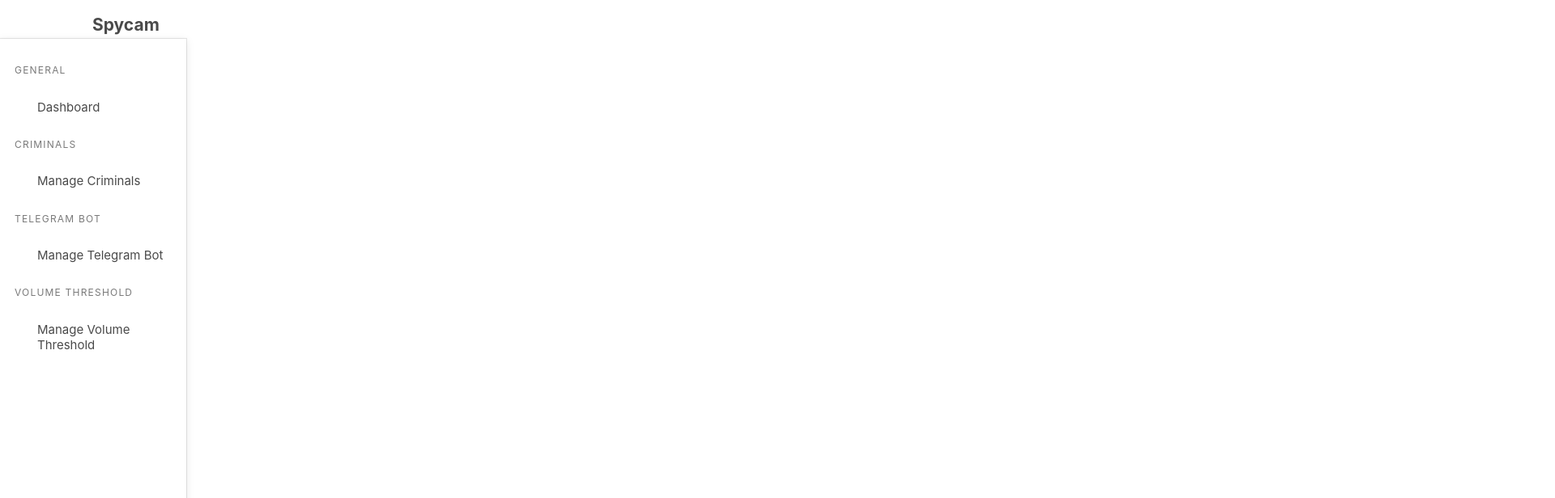
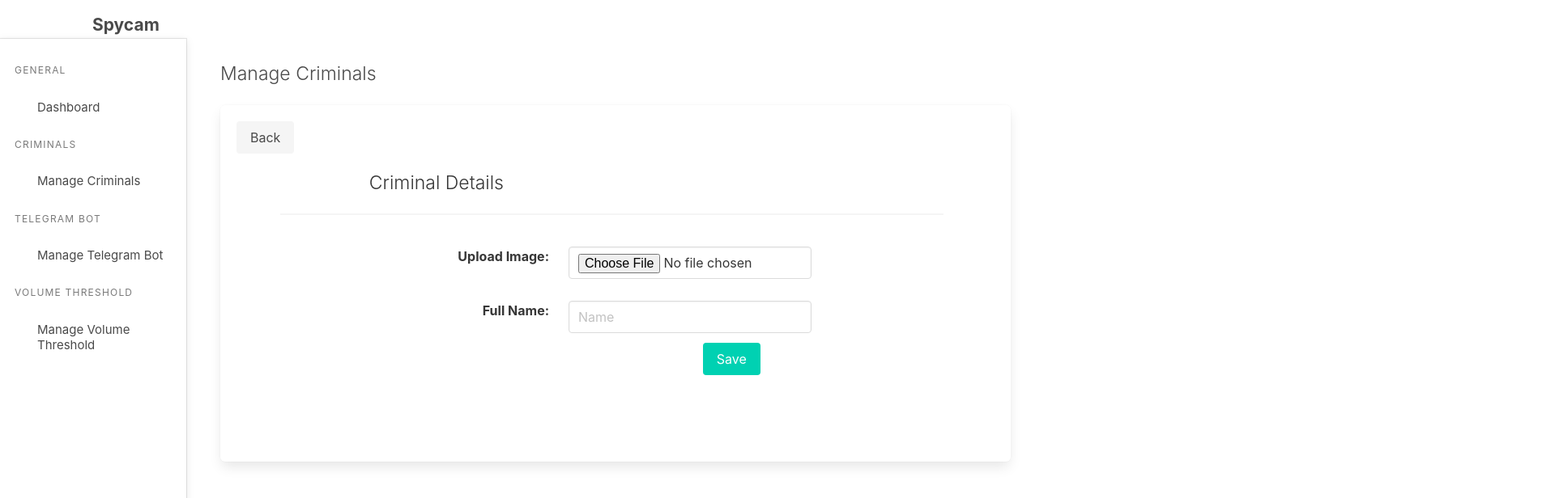
Before and after one commit to maryheng/iot_ca2_adminconsole, a Vue app: page /addcriminal in a window 1280 px wide. Shown: the top 616 px of the page at 81% size, 1920 px wide, since content can reach past the window. Built offline with nearby package versions, Linux system fonts and the light colour scheme.

Commit message:
Minimal UI for Criminals is up.

```diff
--- a/package.json
+++ b/package.json
@@ -12,6 +12,7 @@
   "dependencies": {
     "axios": "^0.16.2",
     "bulma": "^0.5.1",
+    "vee-validate": "^2.0.0-rc.13",
     "vue": "^2.3.3",
     "vue-router": "^2.6.0",
     "vue2-simplert": "^0.5.3",
--- a/src/main.js
+++ b/src/main.js
@@ -3,7 +3,15 @@
 import Vue from 'vue'
 import App from './App'
 import router from './router'
+import axios from 'axios'
+import VeeValidate, { Validator } from 'vee-validate'
 
+Vue.prototype.$http = axios
+Vue.axios = axios
+
+Vue.use(VeeValidate, {fieldsBagName: 'formFields'})
+
+// Enable devtools
 Vue.config.productionTip = true
 
 /* eslint-disable no-new */
--- a/src/router/index.js
+++ b/src/router/index.js
@@ -1,7 +1,11 @@
 import Vue from 'vue'
 import Router from 'vue-router'
 import Dashboard from '../views/Dashboard/Dashboard.vue'
+
 import Criminals from '../views/Criminals/Criminals.vue'
+import AddCriminal from '../views/Criminals/AddCriminal.vue'
+import UpdateCriminal from '../views/Criminals/UpdateCriminal.vue'
+
 import TelegramBot from '../views/TelegramBot/TelegramBot.vue'
 import VolumeThreshold from '../views/VolumeThreshold/VolumeThreshold.vue'
 
@@ -22,6 +26,16 @@ export default new Router({
       component: Criminals
     },
     {
+      path: '/addcriminal',
+      name: 'AddCriminal',
+      component: AddCriminal
+    },
+    {
+      path: '/updatecriminal',
+      name: 'UpdateCriminal',
+      component: UpdateCriminal
+    },
+    {
       path: '/telegrambot',
       name: 'TelegramBot',
       component: TelegramBot
--- /dev/null
+++ b/src/views/Criminals/AddCriminal.vue
@@ -0,0 +1,175 @@
+<template>
+  <div id="addcriminalContainer">
+    <p class="subtitle is-4">Manage Criminals</p>
+    <div class="box">
+
+      <!-- Back Button -->
+      <div class="backToCriminals">
+        <router-link to="/criminals">
+          <button type="button" class="button is-light">Back</button>
+        </router-link>
+
+        <div class="innerContainer">
+          <br>
+          <div class="header">
+            <p class="title is-4">Criminal Details</p>
+          </div>
+          <hr>
+
+      <!-- Form Validation -->
+      <form @submit.prevent="validateBeforeSubmit">
+        <!-- Upload Image -->
+        <div class="field is-horizontal">
+          <div class="field-label is-normal">
+            <label class="label">Upload Image:</label>
+          </div>
+          <div class="field-body">
+            <div class="field is-grouped">
+              <div id="chooseFileDiv">
+                <p class="control">
+                  <div id="imageShowDiv" v-show="this.checked === true" v-bind:style="{ 'backgroundImage': 'url(' + this.image + ')' }"></div>
+                  <input type="file" accept="image/*"
+                  v-validate="'required|mimes:image/*|size:4000'" :class="{'input': true, 'is-danger': errors.has('image') }" @change="onFileChange" class="input" ref="image" name="image" id="image">
+                  <span v-show="errors.has('image')" class="help is-danger">{{ errors.first('image') }}</span>
+                </p>
+              </div>
+            </div>
+          </div>
+        </div>
+
+        <!--Input field for Name-->
+        <div class="field is-horizontal">
+          <div class="field-label is-normal">
+            <label class="label">Full Name:</label>
+          </div>
+          <div class="field-body">
+            <div class="field is-grouped">
+              <p class="control">
+                <input class="input" v-validate="'required|max:100'" :class="{'input': true, 'is-danger': errors.has('name') }"
+                name="name" type="text" placeholder="Name" v-model="name">
+                <span v-show="errors.has('name')" class="help is-danger">{{ errors.first('name') }}</span>
+              </p>
+            </div>
+          </div>
+        </div>
+
+        <!-- Save Button -->
+        <div id="saveCriminalBtn">
+          <div class="field is-horizontal">
+            <div class="field-label">
+            </div>
+            <div class="field-body">
+              <div class="field">
+                <div class="control">
+                  <button class="button is-primary" :disabled="isDisabled">
+                    Save
+                  </button>
+                </div>
+              </div>
+            </div>
+          </div>
+        </div>
+
+      </form>
+
+        </div>
+      </div>
+    </div>
+  </div>
+</template>
+
+<script>
+export default {
+  data () {
+    return {
+      name: '',
+      image: '',
+      isDisabled: false
+    }
+  },
+  methods: {
+    // Validation on Submit
+    validateBeforeSubmit () {
+
+    },
+    onFileChange (e) {
+      this.checked = true
+      var files = e.target.files || e.dataTransfer.files
+      if (!files.length) {
+        this.image = null
+        this.checked = false
+        return
+      }
+      this.createImage(files[0])
+    },
+    createImage (file) {
+      var reader = new FileReader()
+      var vm = this
+
+      reader.onload = (e) => {
+        vm.image = e.target.result
+      }
+      reader.readAsDataURL(file)
+    }
+  }
+}
+</script>
+
+<style>
+#addcriminalContainer p {
+  font-size: 23px;
+  font-weight: 300;
+}
+
+#addcriminalContainer .box {
+  padding-bottom: 11%;
+}
+
+.innerContainer {
+  margin: 0 auto;
+  position: relative;
+  margin-right: -150%;
+}
+
+hr {
+  width: 35%;
+  margin-left: 2.3%;
+}
+
+.field {
+  margin: 0 auto;
+}
+
+.input {
+  width: 300px;
+}
+
+.header {
+  margin-left: 7%;
+}
+
+#saveCriminalBtn {
+  margin-left: 8.5%;
+}
+
+#imageShowDiv {
+  border-radius: 100%;
+  width: 200px;
+  height: 200px;
+  display: block;
+  margin: auto;
+  background-size: cover;
+  background-position: center;
+  background-repeat: no-repeat;
+  overflow: hidden;
+  margin-bottom: 10%;
+}
+
+input {
+  margin-top: 5%;
+}
+
+label {
+  margin-top: 2.4%;
+}
+</style>
--- a/src/views/Criminals/Criminals.vue
+++ b/src/views/Criminals/Criminals.vue
@@ -0,0 +1,23 @@
+<template>
+  <div id="criminalsContainer">
+    <p class="subtitle is-4">Manage Criminals</p>
+    <div class="box">
+      <router-link to="/addcriminal">
+        <button type="submit" class="button is-primary">Add a Criminal</button>
+      </router-link>
+    </div>
+  </div>
+</template>
+
+<script>
+export default {
+
+}
+</script>
+
+<style>
+#criminalsContainer > p {
+  font-size: 23px;
+  font-weight: 300;
+}
+</style>
--- a/src/views/Dashboard/Dashboard.vue
+++ b/src/views/Dashboard/Dashboard.vue
@@ -0,0 +1,21 @@
+<template>
+  <div id="dashboardContainer">
+    <p class="subtitle is-4">Dashboard</p>
+    <div class="box">
+      <p>Graphs</p>
+    </div>
+  </div>
+</template>
+
+<script>
+export default {
+
+}
+</script>
+
+<style>
+#dashboardContainer > p {
+  font-size: 23px;
+  font-weight: 300;
+}
+</style>
```
Also changed, not shown: src/views/Criminals/UpdateCriminal.vue (added).
